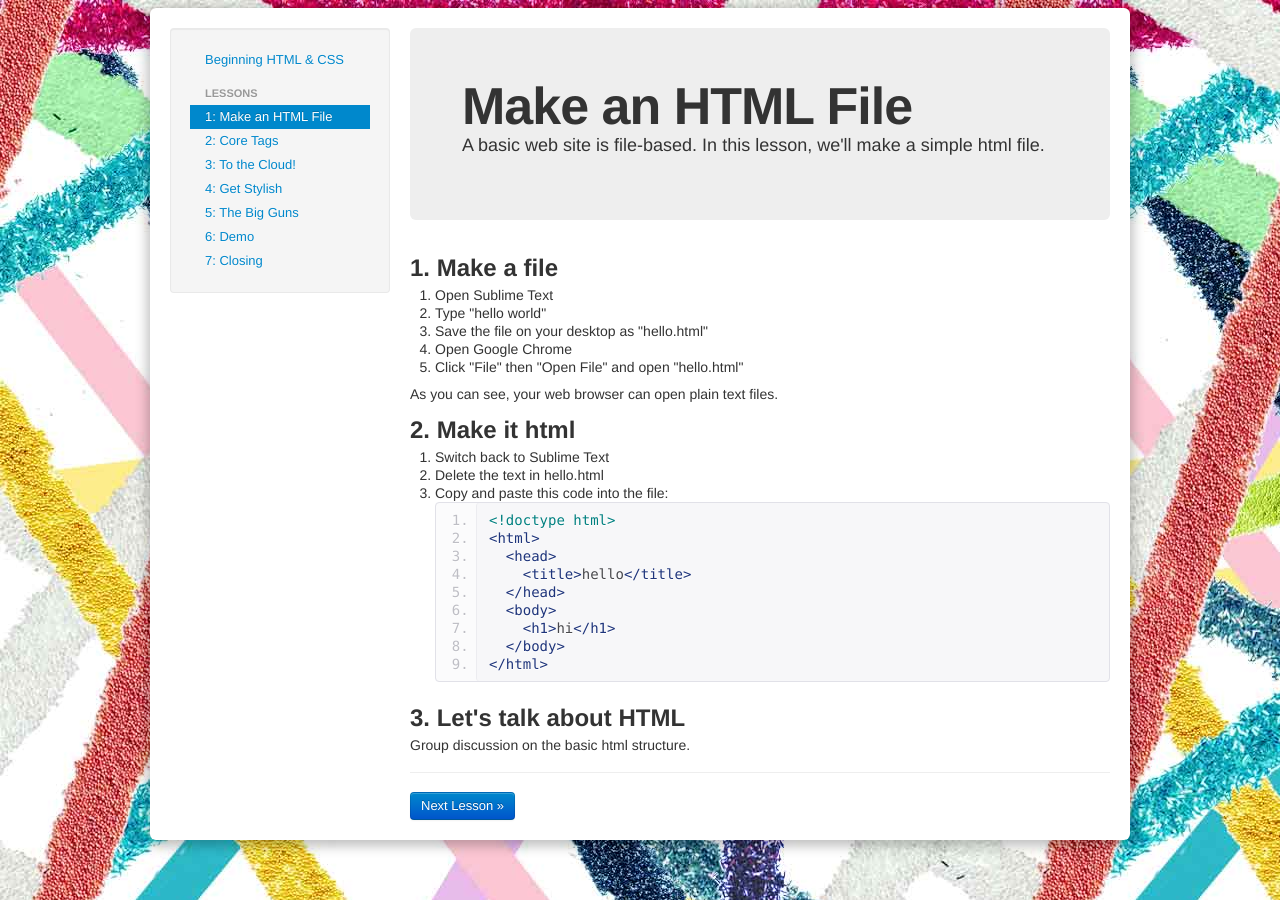
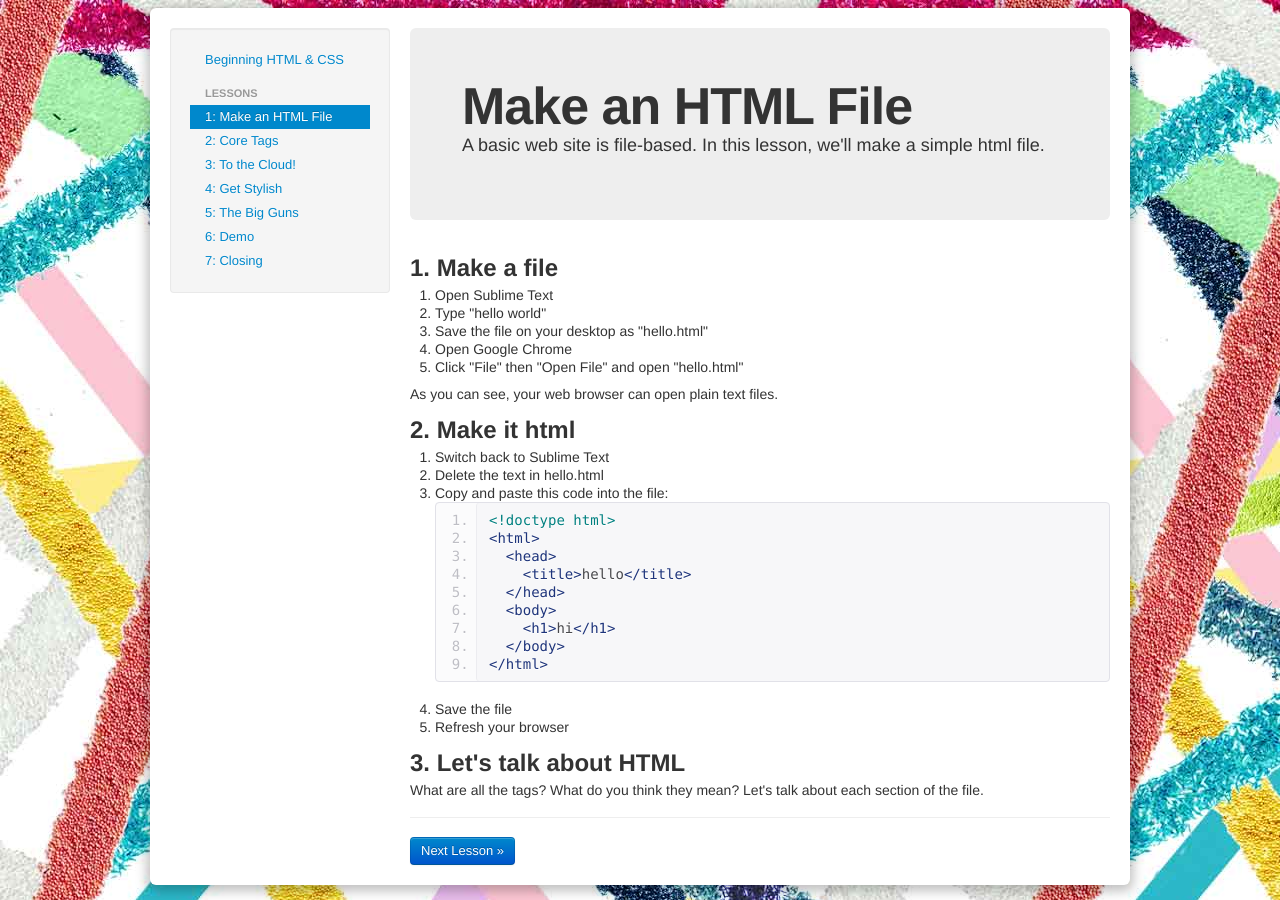
Before and after one commit to bmoreawsm/bmoreawsm.github.com, a Jekyll site: the page built from bhc/1-make-a-file.html, in a window 1280 px wide. Built offline with Jekyll 4.4.1, drawn with Linux system fonts in a browser that asks for light colours.

Commit message:
Update master

```diff
--- a/bhc/1-make-a-file.html
+++ b/bhc/1-make-a-file.html
@@ -35,10 +35,12 @@ title: Make an HTML File
 &lt;/html&gt;
 </pre>
   </li>
+  <li>Save the file</li>
+  <li>Refresh your browser</li>
 </ol>
 
 <h2>3. Let's talk about HTML</h2>
-<p>Group discussion on the basic html structure.</p>
+<p>What are all the tags? What do you think they mean? Let's talk about each section of the file.</p>
 
 <hr>
 <a href="/bhc/2-core-tags.html" class='btn btn-primary'>Next Lesson &raquo;</a>
```
